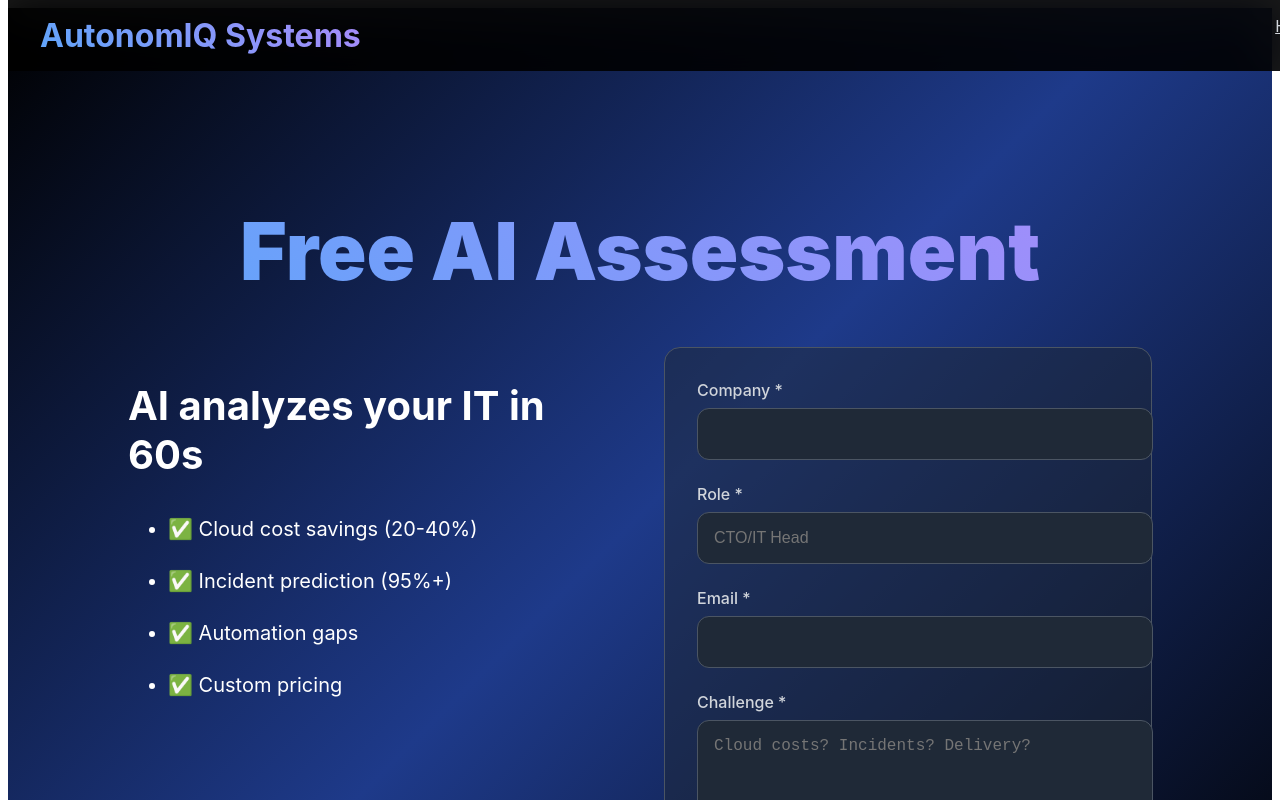
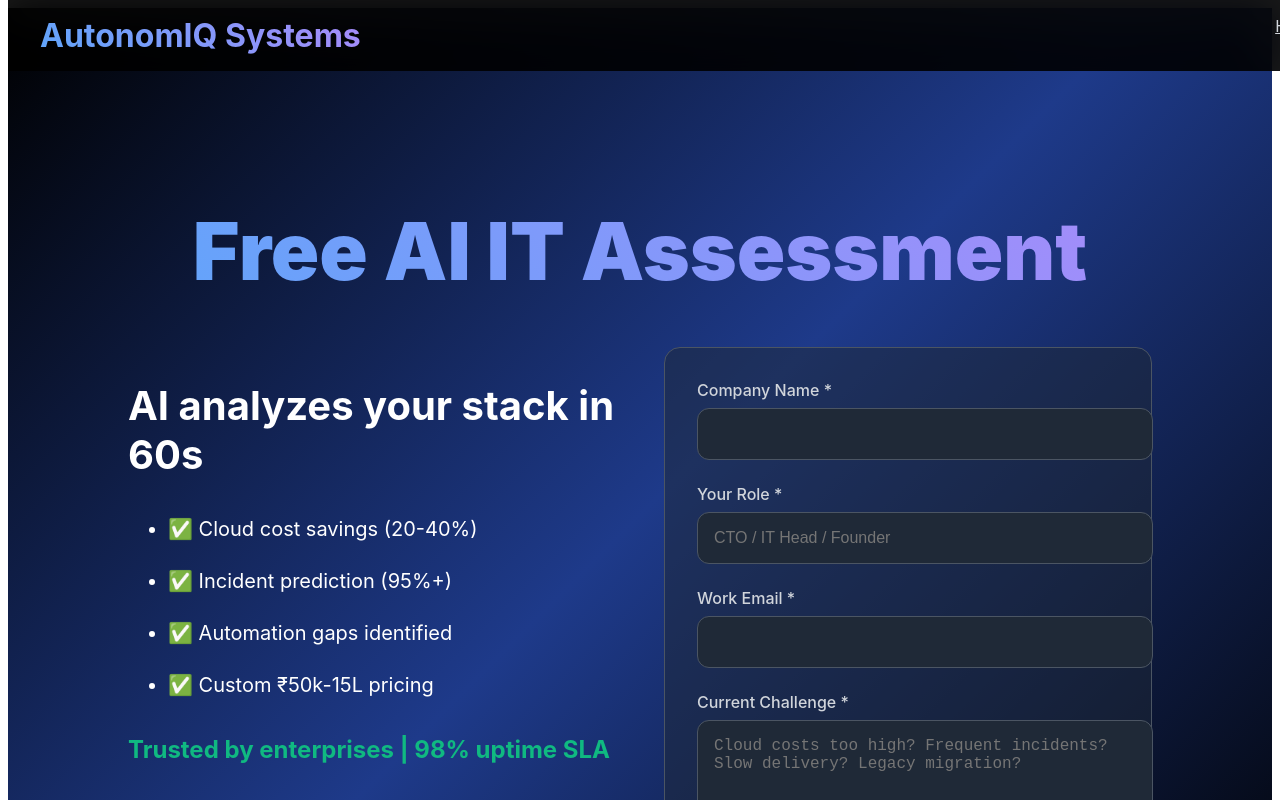
Before and after one commit to dayanidhi281986-boop/autonomiqsystems-website2, a Next.js app: page /contact in a window 1280 px wide. Shown: the top 800 px of the page. Built offline with nearby package versions, Linux system fonts and the light colour scheme.

Commit message:
Update contact.js
Testing

```diff
--- a/pages/contact.js
+++ b/pages/contact.js
@@ -9,45 +9,46 @@ export default function Contact() {
       </nav>
 
       <section style={{paddingTop:'8rem', paddingBottom:'4rem', maxWidth:'1024px', margin:'0 auto'}}>
-        <h1 style={{fontSize:'clamp(3rem,8vw,5rem)', fontWeight:900, background:'linear-gradient(45deg,#60a5fa,#a78bfa)', WebkitBackgroundClip:'text', WebkitTextFillColor:'transparent', textAlign:'center', marginBottom:'3rem'}}>Free AI Assessment</h1>
+        <h1 style={{fontSize:'clamp(3rem,8vw,5rem)', fontWeight:900, background:'linear-gradient(45deg,#60a5fa,#a78bfa)', WebkitBackgroundClip:'text', WebkitTextFillColor:'transparent', textAlign:'center', marginBottom:'3rem'}}>Free AI IT Assessment</h1>
 
         <div style={{display:'grid', gridTemplateColumns:'1fr 1fr', gap:'3rem', alignItems:'start'}}>
           <div>
-            <h2 style={{fontSize:'2.5rem', fontWeight:'bold', marginBottom:'2rem'}}>AI analyzes your IT in 60s</h2>
+            <h2 style={{fontSize:'2.5rem', fontWeight:'bold', marginBottom:'2rem'}}>AI analyzes your stack in 60s</h2>
             <ul style={{fontSize:'1.25rem', lineHeight:'1.8'}}>
               <li style={{marginBottom:'1rem'}}>✅ Cloud cost savings (20-40%)</li>
               <li style={{marginBottom:'1rem'}}>✅ Incident prediction (95%+)</li>
-              <li style={{marginBottom:'1rem'}}>✅ Automation gaps</li>
-              <li style={{marginBottom:'1rem'}}>✅ Custom pricing</li>
+              <li style={{marginBottom:'1rem'}}>✅ Automation gaps identified</li>
+              <li style={{marginBottom:'1rem'}}>✅ Custom ₹50k-15L pricing</li>
             </ul>
+            <p style={{fontSize:'1.5rem', color:'#10b981', fontWeight:'bold', marginTop:'2rem'}}>Trusted by enterprises | 98% uptime SLA</p>
           </div>
 
           <div style={{background:'rgba(31,41,55,0.5)', border:'1px solid #4b5563', padding:'2rem', borderRadius:'1rem'}}>
             <form action="https://formsubmit.co/contact@autonomiqsystems.com" method="POST" style={{display:'flex', flexDirection:'column', gap:'1.5rem'}}>
-              <input type="hidden" name="_subject" value="AI Assessment Lead - AutonomIQ" />
-              <input type="hidden" name="_next" value="https://autonomiqsystems.com" />
+              <input type="hidden" name="_subject" value="New AI Assessment Lead - AutonomIQ Systems" />
+              <input type="hidden" name="_next" value="https://autonomiqsystems.com/#services" />
 
               <div>
-                <label style={{display:'block', color:'#d1d5db', marginBottom:'0.5rem', fontWeight:500}}>Company *</label>
+                <label style={{display:'block', color:'#d1d5db', marginBottom:'0.5rem', fontWeight:500}}>Company Name *</label>
                 <input type="text" name="company" required style={{width:'100%', background:'#1f2937', border:'1px solid #4b5563', padding:'1rem', borderRadius:'0.75rem', color:'white', fontSize:'1rem'}} />
               </div>
 
               <div>
-                <label style={{display:'block', color:'#d1d5db', marginBottom:'0.5rem', fontWeight:500}}>Role *</label>
-                <input type="text" name="role" placeholder="CTO/IT Head" required style={{width:'100%', background:'#1f2937', border:'1px solid #4b5563', padding:'1rem', borderRadius:'0.75rem', color:'white', fontSize:'1rem'}} />
+                <label style={{display:'block', color:'#d1d5db', marginBottom:'0.5rem', fontWeight:500}}>Your Role *</label>
+                <input type="text" name="role" placeholder="CTO / IT Head / Founder" required style={{width:'100%', background:'#1f2937', border:'1px solid #4b5563', padding:'1rem', borderRadius:'0.75rem', color:'white', fontSize:'1rem'}} />
               </div>
 
               <div>
-                <label style={{display:'block', color:'#d1d5db', marginBottom:'0.5rem', fontWeight:500}}>Email *</label>
+                <label style={{display:'block', color:'#d1d5db', marginBottom:'0.5rem', fontWeight:500}}>Work Email *</label>
                 <input type="email" name="email" required style={{width:'100%', background:'#1f2937', border:'1px solid #4b5563', padding:'1rem', borderRadius:'0.75rem', color:'white', fontSize:'1rem'}} />
               </div>
 
               <div>
-                <label style={{display:'block', color:'#d1d5db', marginBottom:'0.5rem', fontWeight:500}}>Challenge *</label>
-                <textarea name="challenge" rows="4" required style={{width:'100%', background:'#1f2937', border:'1px solid #4b5563', padding:'1rem', borderRadius:'0.75rem', color:'white', fontSize:'1rem', resize:'vertical'}} placeholder="Cloud costs? Incidents? Delivery?"></textarea>
+                <label style={{display:'block', color:'#d1d5db', marginBottom:'0.5rem', fontWeight:500}}>Current Challenge *</label>
+                <textarea name="challenge" rows="4" required style={{width:'100%', background:'#1f2937', border:'1px solid #4b5563', padding:'1rem', borderRadius:'0.75rem', color:'white', fontSize:'1rem', resize:'vertical'}} placeholder="Cloud costs too high? Frequent incidents? Slow delivery? Legacy migration?"></textarea>
               </div>
 
-              <button type="submit" style={{background:'linear-gradient(45deg,#3b82f6,#8b5cf6)', color:'white', padding:'1.5rem', borderRadius:'0.75rem', fontSize:'1.25rem', fontWeight:'bold', border:'none', cursor:'pointer'}}>🚀 Get AI Report (60s)</button>
+              <button type="submit" style={{background:'linear-gradient(45deg,#3b82f6,#8b5cf6)', color:'white', padding:'1.5rem', borderRadius:'0.75rem', fontSize:'1.25rem', fontWeight:'bold', border:'none', cursor:'pointer'}}>🚀 Get Free AI Assessment Report</button>
             </form>
           </div>
         </div>
```
